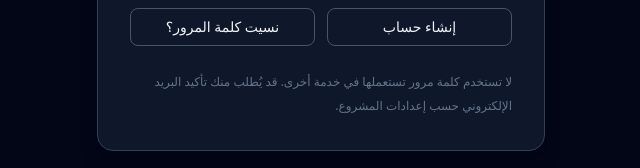
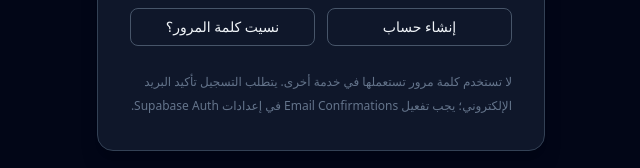
Before and after one commit to kimoKimo77/vision-digital, a plain HTML site: page login.html in a window 1280 px wide. Shown: the part 527-695 px from the top of the page, without its empty margins (319-959 px from the left). Drawn offline with nearby package versions, Linux system fonts and the light colour scheme; a script that the page names is missing.

Commit message:
Clarify signup requires Supabase email confirmation

```diff
--- a/login.html
+++ b/login.html
@@ -30,7 +30,7 @@
       <button id="signupBtn" type="button" class="rounded-lg border border-slate-600 px-3 py-2 text-sm hover:bg-slate-800">إنشاء حساب</button>
       <button id="resetBtn" type="button" class="rounded-lg border border-slate-600 px-3 py-2 text-sm hover:bg-slate-800">نسيت كلمة المرور؟</button>
     </div>
-    <p class="mt-6 text-xs leading-6 text-slate-500">لا تستخدم كلمة مرور تستعملها في خدمة أخرى. قد يُطلب منك تأكيد البريد الإلكتروني حسب إعدادات المشروع.</p>
+    <p class="mt-6 text-xs leading-6 text-slate-500">لا تستخدم كلمة مرور تستعملها في خدمة أخرى. يتطلب التسجيل تأكيد البريد الإلكتروني؛ يجب تفعيل Email Confirmations في إعدادات Supabase Auth.</p>
   </main>
   <script type="module">
     import { supabase, authConfigured } from "./auth-client.js";
```
